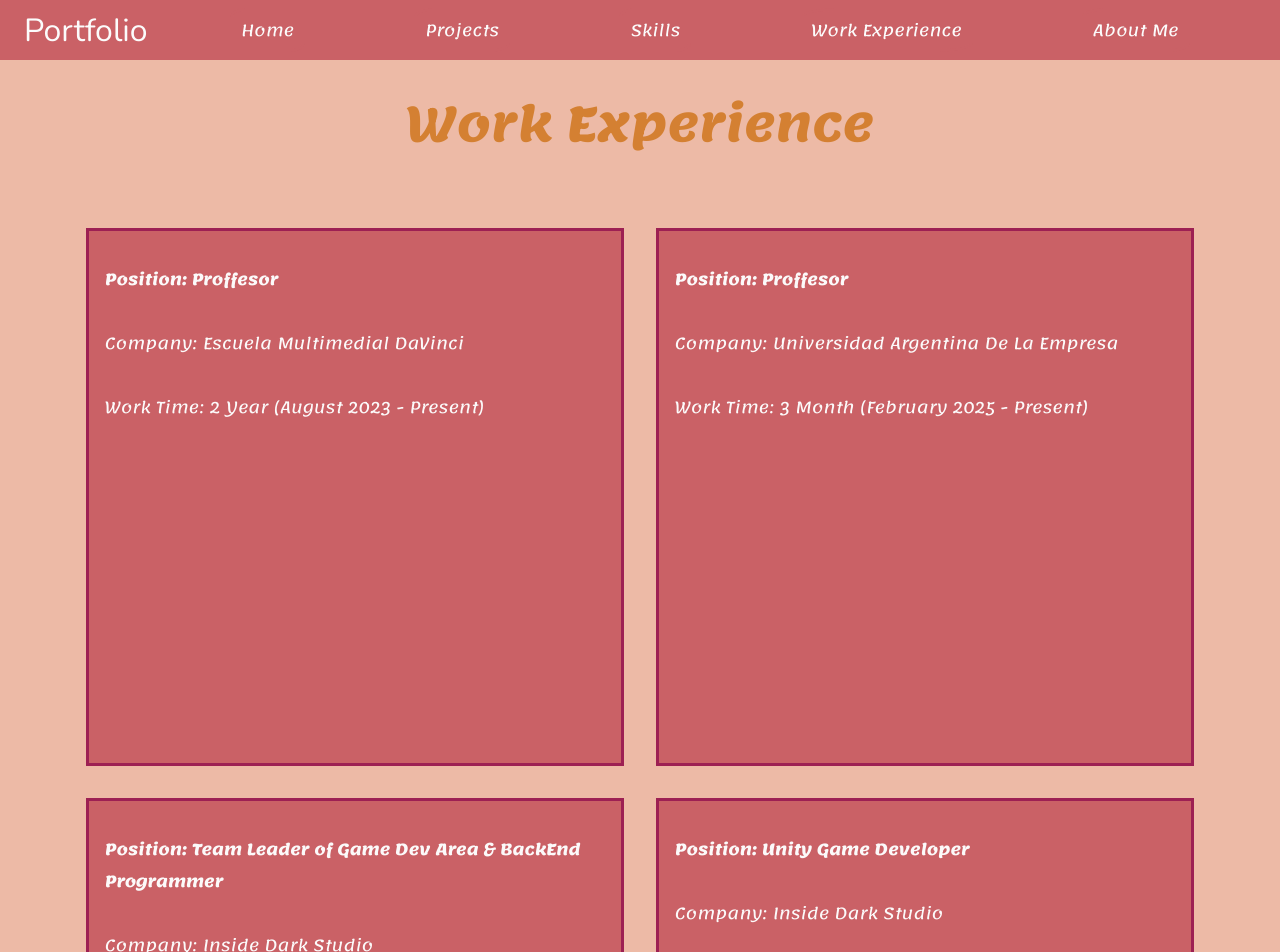
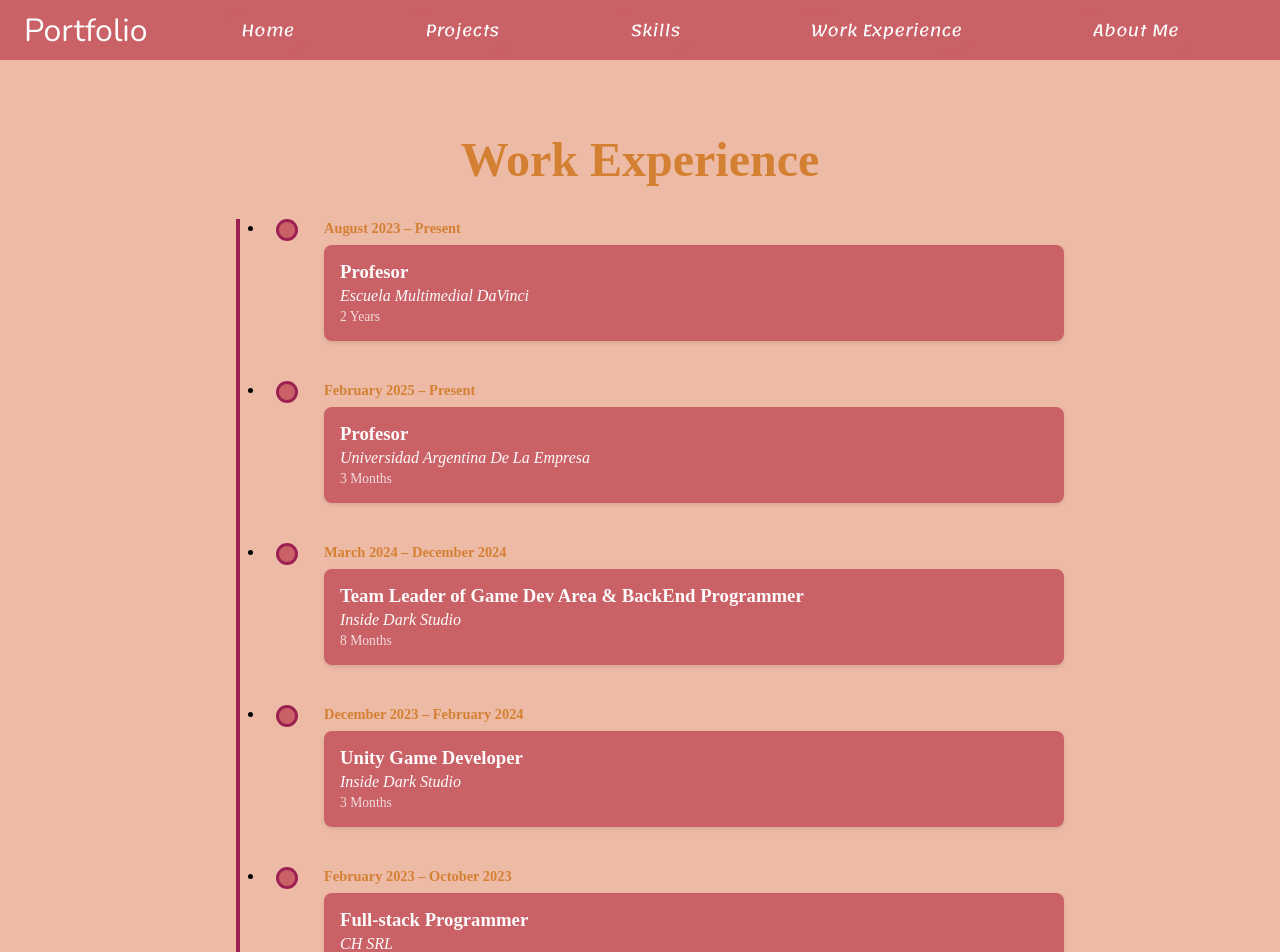
Before and after one commit to MaiineV/Portfolio, a React (Create React App) app: page /experience in a window 1280 px wide. Shown: the top 952 px of the page. Built offline with nearby package versions, Linux system fonts and the light colour scheme.

Commit message:
Work experience to timeline

```diff
--- a/src/pages/WorkExperience.js
+++ b/src/pages/WorkExperience.js
@@ -1,56 +1,62 @@
+// src/pages/WorkExperience.js
 import React from "react";
 import classes from "../styles/WorkExperience.module.scss";
 
-const WorkExperience = () => {
-  return (
-    <div className={classes.workExperiences}>
-      <div className={classes.workExperiences__title}>Work Experience</div>
-      <div className={classes.workExperiences__jobsList}>
-        <div className={classes.workExperiences__itemList}>
-          <p className={classes.workExperiences__jobTitle}>
-            Position: Proffesor
-          </p>
-          <p>Company: Escuela Multimedial DaVinci</p>
-          <p>Work Time: 2 Year (August 2023 - Present)</p>
-        </div>
-        <div className={classes.workExperiences__itemList}>
-          <p className={classes.workExperiences__jobTitle}>
-            Position: Proffesor
-          </p>
-          <p>Company: Universidad Argentina De La Empresa</p>
-          <p>Work Time: 3 Month (February 2025 - Present)</p>
-        </div>
-        <div className={classes.workExperiences__itemList}>
-          <p className={classes.workExperiences__jobTitle}>
-            Position: Team Leader of Game Dev Area & BackEnd Programmer
-          </p>
-          <p>Company: Inside Dark Studio</p>
-          <p>Work Time: 8 Month (March 2024 - December)</p>
-        </div>
-        <div className={classes.workExperiences__itemList}>
-          <p className={classes.workExperiences__jobTitle}>
-            Position: Unity Game Developer
-          </p>
-          <p>Company: Inside Dark Studio</p>
-          <p>Work Time: 3 Month (December 2023 - February 2024)</p>
-        </div>
-        <div className={classes.workExperiences__itemList}>
-          <p className={classes.workExperiences__jobTitle}>
-            Position: Full-stack Programmer
-          </p>
-          <p>Company: CH SRL</p>
-          <p>Work Time: 9 Month (February 2023 - October 2023)</p>
-        </div>
-        <div className={classes.workExperiences__itemList}>
-          <p className={classes.workExperiences__jobTitle}>
-            Position: BackEnd Programmer / Database Manager
-          </p>
-          <p>Company: FUSANA</p>
-          <p>Work Time: 4 Month (August 2022 - January 2023)</p>
-        </div>
-      </div>
-    </div>
-  );
-};
+const experiences = [
+  {
+    title: "Profesor",
+    company: "Escuela Multimedial DaVinci",
+    period: "August 2023 – Present",
+    duration: "2 Years"
+  },
+  {
+    title: "Profesor",
+    company: "Universidad Argentina De La Empresa",
+    period: "February 2025 – Present",
+    duration: "3 Months"
+  },
+  {
+    title: "Team Leader of Game Dev Area & BackEnd Programmer",
+    company: "Inside Dark Studio",
+    period: "March 2024 – December 2024",
+    duration: "8 Months"
+  },
+  {
+    title: "Unity Game Developer",
+    company: "Inside Dark Studio",
+    period: "December 2023 – February 2024",
+    duration: "3 Months"
+  },
+  {
+    title: "Full-stack Programmer",
+    company: "CH SRL",
+    period: "February 2023 – October 2023",
+    duration: "9 Months"
+  },
+  {
+    title: "BackEnd Programmer / Database Manager",
+    company: "FUSANA",
+    period: "August 2022 – January 2023",
+    duration: "4 Months"
+  },
+];
+
+const WorkExperience = () => (
+  <div className={classes.timeline}>
+    <h2 className={classes.timeline__title}>Work Experience</h2>
+    <ul className={classes.timeline__list}>
+      {experiences.map((exp, idx) => (
+        <li key={idx} className={classes.timeline__item}>
+          <span className={classes.timeline__date}>{exp.period}</span>
+          <div className={classes.timeline__content}>
+            <h3 className={classes.timeline__jobTitle}>{exp.title}</h3>
+            <p className={classes.timeline__company}>{exp.company}</p>
+            <p className={classes.timeline__duration}>{exp.duration}</p>
+          </div>
+        </li>
+      ))}
+    </ul>
+  </div>
+);
 
 export default WorkExperience;
--- a/src/styles/WorkExperience.module.scss
+++ b/src/styles/WorkExperience.module.scss
@@ -1,61 +1,96 @@
+// src/styles/WorkExperience.module.scss
 @import "./variables.scss";
 
-body {
-  margin: 0;
-  background: $bg;
-}
+.timeline {
+  position: relative;
+  padding: 2rem 1rem;
 
-.workExperiences {
-  min-height: 100vh;
-
-  font-family: $Lemonada;
-  color: $font;
-  font-weight: bold;
-
-  display: flex;
-  flex-direction: column;
-  gap: 1.5rem;
-
-  align-items: center;
+  // &::before {
+  //   content: "";
+  //   position: absolute;
+  //   left: 24px;
+  //   top: 0;
+  //   bottom: 0;
+  //   width: 4px;
+  //   background: $details;
+  // }
 
   &__title {
-    display: flex;
+    text-align: center;
     font-size: calc($large-font-size * 1.5);
     color: $font;
-    text-align: center;
-    margin-top: 1rem;
-    margin-bottom: 1rem;
+    margin-bottom: 2rem;
   }
 
-  &__jobsList {
-    display: flex;
-    flex-wrap: wrap;
-    align-items: center;
-    justify-content: center;
+  &__list {
+    position: relative;        // para que su ::before quede dentro de este contenedor
+    max-width: 800px;          // ancho máximo para centrar
+    margin: 0 auto;            // centrar horizontalmente
+    padding-left: 48px;        // espacio para la línea + bullets
+
+    // list-style: none;
+    // padding: 0;
+    // margin: 0 auto;
+    // max-width: 800px;
+
+    &::before {
+      content: "";
+      position: absolute;
+      left: 20px;              // ajuste para que quede justo junto al centro de los bullets
+      top: 0;
+      bottom: 0;
+      width: 4px;
+      background: $details;    // tu color de línea
+    }
+  }
+
+  &__item {
+    position: relative;
+    margin-bottom: 2.5rem;
+    padding-left: 60px;
+
+    &::before {
+      content: "";
+      position: absolute;
+      left: 12px;
+      top: 0;
+      width: 16px;
+      height: 16px;
+      border-radius: 50%;
+      background: $secondary;
+      border: 3px solid $details;
+    }
+  }
+
+  &__date {
+    display: block;
+    font-weight: bold;
+    font-size: 0.9rem;
+    color: $font;
+  }
+
+  &__content {
+    background: $secondary;
+    color: $witheFont;
+    padding: 1rem;
+    border-radius: 8px;
+    margin-top: 0.5rem;
+    box-shadow: 0 2px 4px rgba(0, 0, 0, 0.1);
   }
 
   &__jobTitle {
+    margin: 0;
     font-weight: bold;
   }
 
-  &__itemList {
-    margin: 0.5rem;
-    background: $secondary;
-    color: $witheFont;
-    display: flex;
-    flex-direction: column;
-    flex-wrap: wrap;
-    flex: 1 1 calc(33.333% - 2rem);
-    aspect-ratio: 1 / 1;
-    max-width: 500px;
-    min-width: 200px;
-    border: 3px solid $details;
-    padding: 1rem;
-    margin: 1rem;
-    font-weight: normal;
+  &__company {
+    margin: 0.25rem 0;
+    font-style: italic;
+  }
 
-    p {
-      line-height: 24pt;
-    }
+  &__duration {
+    margin: 0;
+    font-size: 0.85rem;
+    opacity: 0.8;
   }
 }
```
